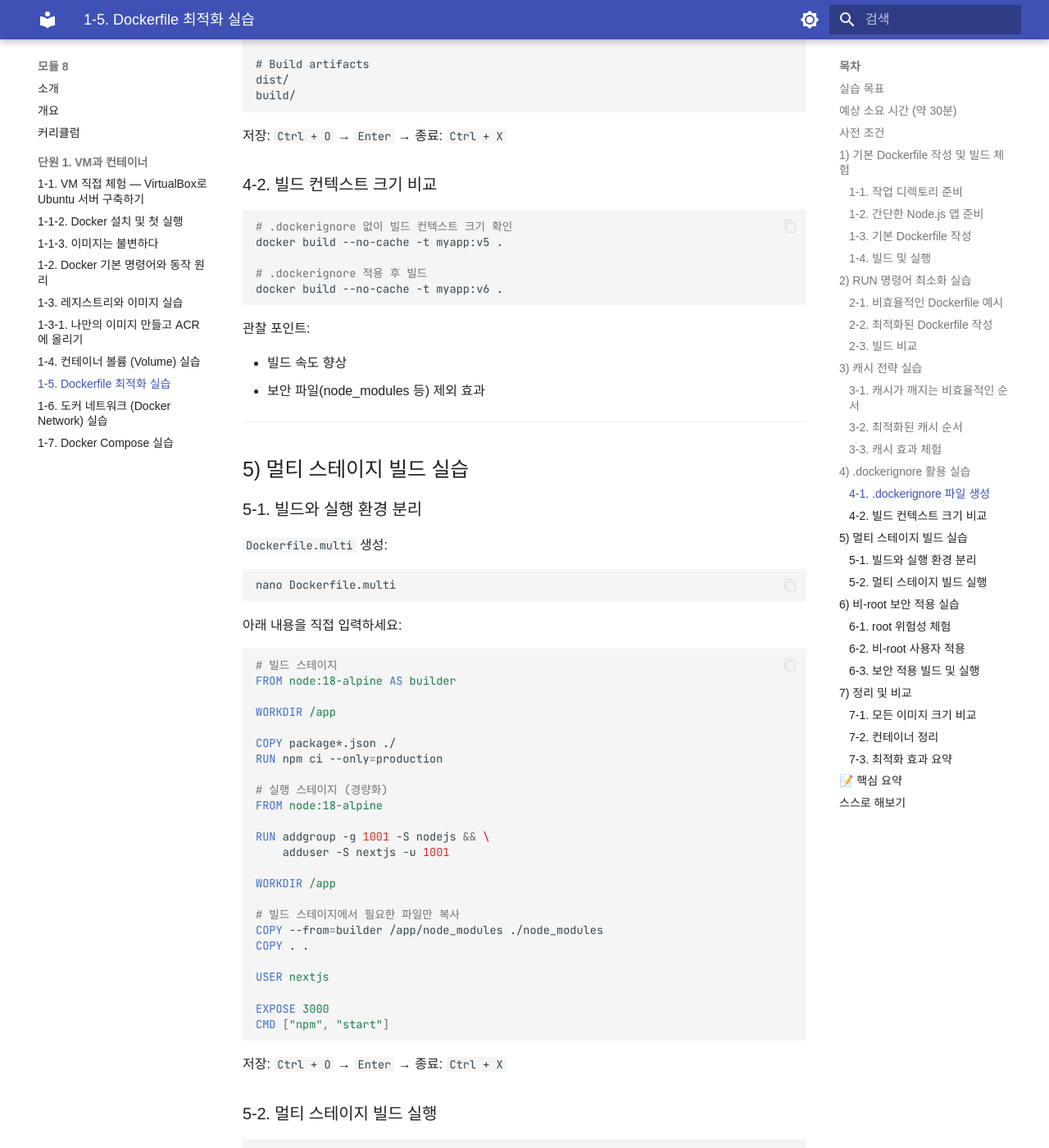
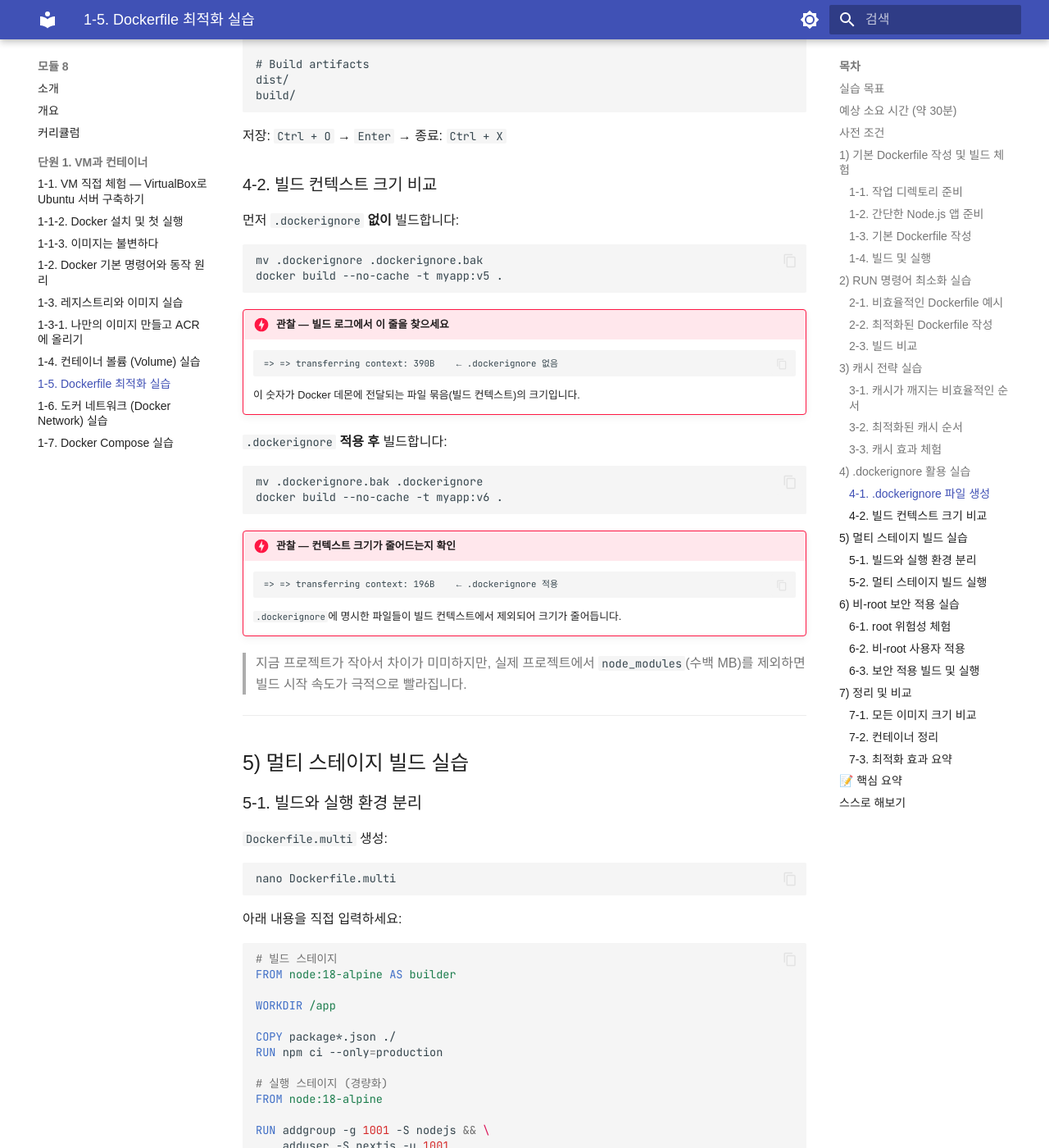
Before and after one commit to skilleat-labs/docker-k8s-labs, an MkDocs documentation site: the page built from docs/modules/module8/1-5.md, in a window 1280 px wide and 1400 px high, scrolled down 7277 px. Shown: the whole window at 82% size. Built offline with MkDocs 1.6.1 and Material for MkDocs 9.7.7, drawn with Linux system fonts in a browser that asks for light colours; some web fonts are replaced.

Commit message:
1-5: .dockerignore 실습 순서 수정 및 관찰 포인트 구체화
- v5 빌드 전 .dockerignore 비활성화하도록 순서 수정
- transferring context 크기를 보도록 danger callout 추가
- 실제 프로젝트에서의 효과 설명 추가

Co-Authored-By: Claude Sonnet 4.6 <noreply@anthropic.com>

````diff
--- a/docs/modules/module8/1-5.md
+++ b/docs/modules/module8/1-5.md
@@ -370,18 +370,33 @@ build/
 
 ### 4-2. 빌드 컨텍스트 크기 비교
 
+먼저 `.dockerignore` **없이** 빌드합니다:
+
 ```bash
-# .dockerignore 없이 빌드 컨텍스트 크기 확인
+mv .dockerignore .dockerignore.bak
 docker build --no-cache -t myapp:v5 .
+```
 
-# .dockerignore 적용 후 빌드
+!!! danger "관찰 — 빌드 로그에서 이 줄을 찾으세요"
+    ```
+    => => transferring context: 390B    ← .dockerignore 없음
+    ```
+    이 숫자가 Docker 데몬에 전달되는 파일 묶음(빌드 컨텍스트)의 크기입니다.
+
+`.dockerignore` **적용 후** 빌드합니다:
+
+```bash
+mv .dockerignore.bak .dockerignore
 docker build --no-cache -t myapp:v6 .
 ```
 
-관찰 포인트:
+!!! danger "관찰 — 컨텍스트 크기가 줄어드는지 확인"
+    ```
+    => => transferring context: 196B    ← .dockerignore 적용
+    ```
+    `.dockerignore`에 명시한 파일들이 빌드 컨텍스트에서 제외되어 크기가 줄어듭니다.
 
-- 빌드 속도 향상
-- 보안 파일(node_modules 등) 제외 효과
+> 지금 프로젝트가 작아서 차이가 미미하지만, 실제 프로젝트에서 `node_modules`(수백 MB)를 제외하면 빌드 시작 속도가 극적으로 빨라집니다.
 
 ---
 
````
